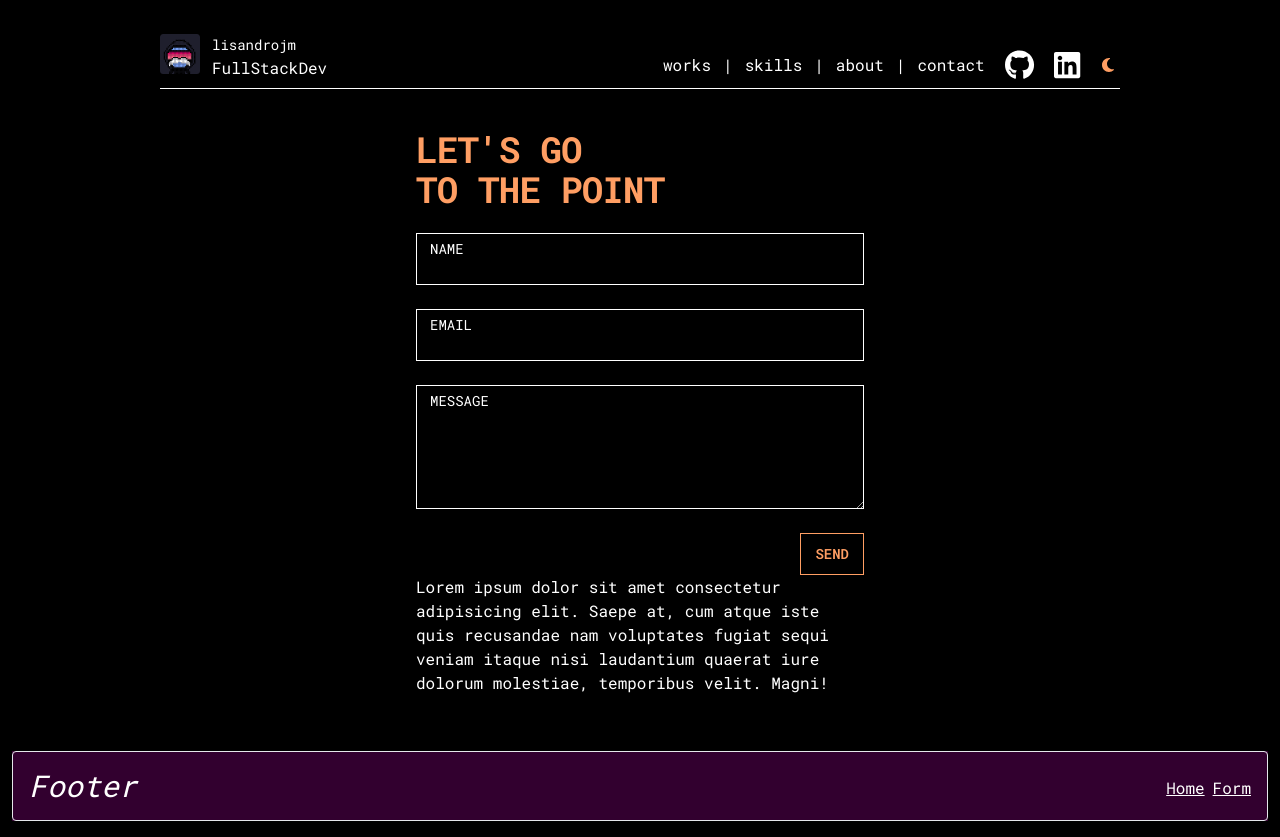
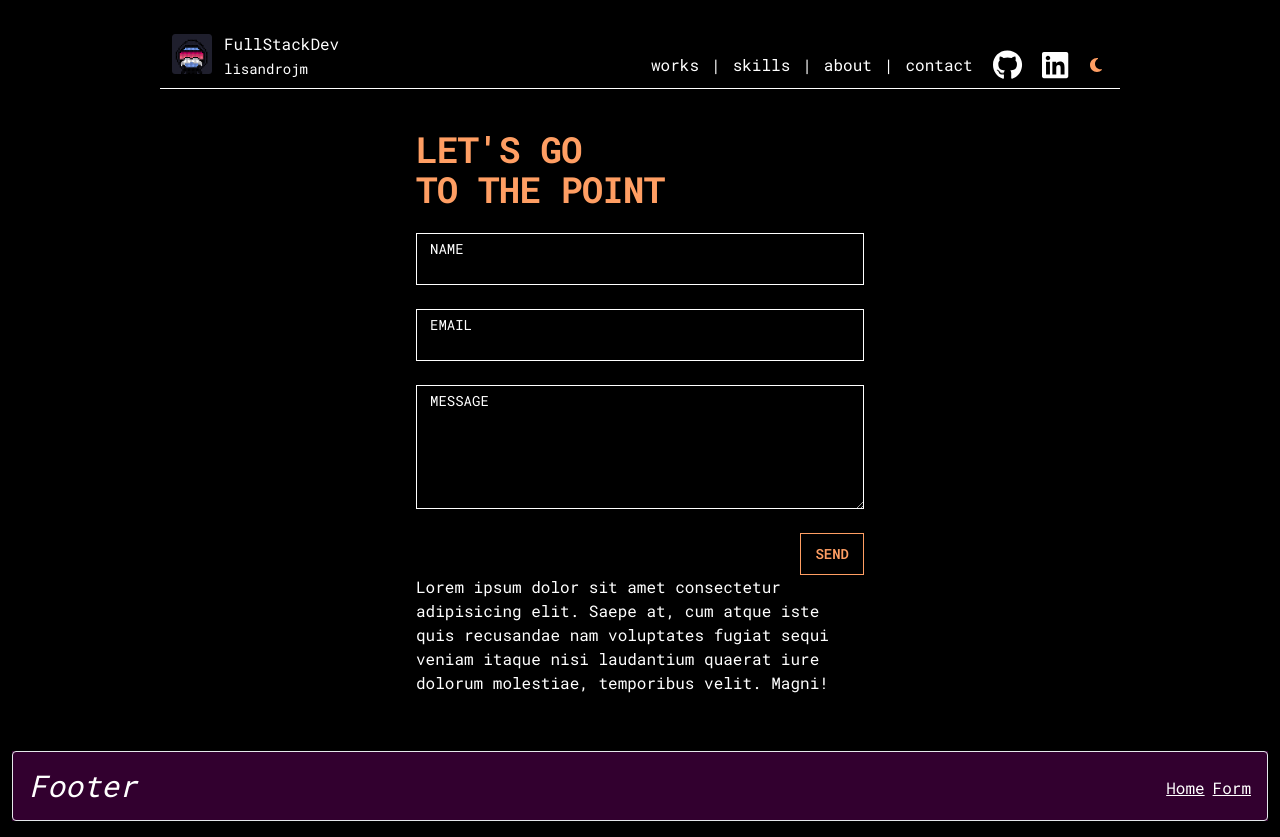
Before and after one commit to lisandrojm/portfolio-bg-animated-running, a Next.js app: page /form in a window 1280 px wide. Built offline with nearby package versions, Linux system fonts and the light colour scheme.

Commit message:
refactoring

```diff
--- a/src/app/_components/Navbar.tsx
+++ b/src/app/_components/Navbar.tsx
@@ -18,7 +18,7 @@ export default function Navbar() {
   return (
     <header>
       <div className="container mx-auto">
-        <div className="flex items-end justify-between pt-5 sm:pt-8 pb-2 border-b border-white mx-3 xl:mx-40 ">
+        <div className="flex items-end justify-between pt-5 sm:pt-8 pb-2 border-b border-white mx-3 xl:mx-40 px-3 ">
           <div>
             <Link href="/" aria-label={siteMetadata.headerTitle}>
               <div className="flex items-center justify-between">
@@ -29,9 +29,10 @@ export default function Navbar() {
                   </div>
                   <div>
                     <h2>
+                      <span className="sm:hidden">F.S.Dev</span>
+                      <span className="hidden sm:inline-flex">FullStackDev</span>
+                      <br />
                       <span className="text-sm">lisandrojm </span>
-                      <br />
-                      FullStackDev
                     </h2>
                   </div>
                 </div>
```
